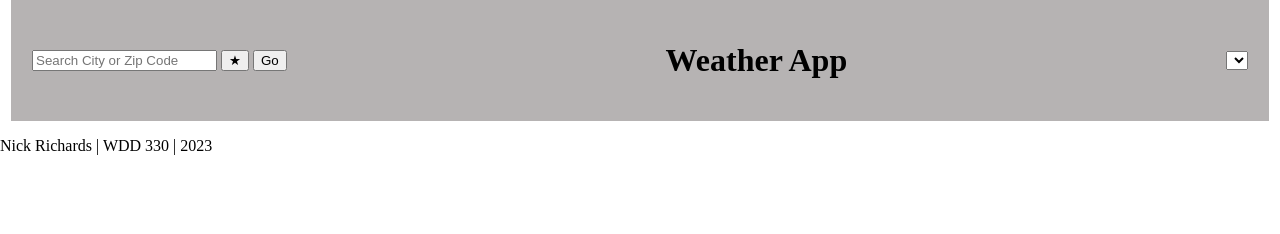
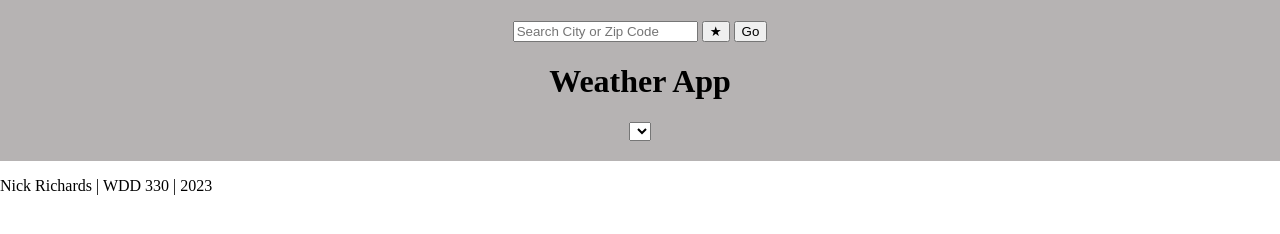
Before and after one commit to Nr1cha/WDD330_final, a plain HTML site: page index.html in a window 1280 px wide. Drawn offline with Linux system fonts and the light colour scheme; no server answers.

Commit message:
fixed header somewhat

```diff
--- a/CSS/style.css
+++ b/CSS/style.css
@@ -5,10 +5,12 @@ body {
 
 header {
     display: flex;
+    flex-direction: column;
     margin: 0 auto;
-    width: 95%;
+    width: 100%;
     background-color: #b6b3b3;
-    padding: 1.3rem;
+    padding-top: 1.3rem;
+    padding-bottom: 1.3rem;
     justify-content: center;
     align-items: center;
 }
--- a/Scripts/weatherApi.js
+++ b/Scripts/weatherApi.js
@@ -5,7 +5,7 @@ async function getUserSearchValue() {
     return userValue;
 }
 
-const goButton = document.querySelector("#searchButton");
+const goButton = document.querySelector("#searchButton"); //SEARCH BUTTON
 const goInput = document.querySelector("#searchBox");
 
 goButton.addEventListener("click", getUserSearchValue);
```
